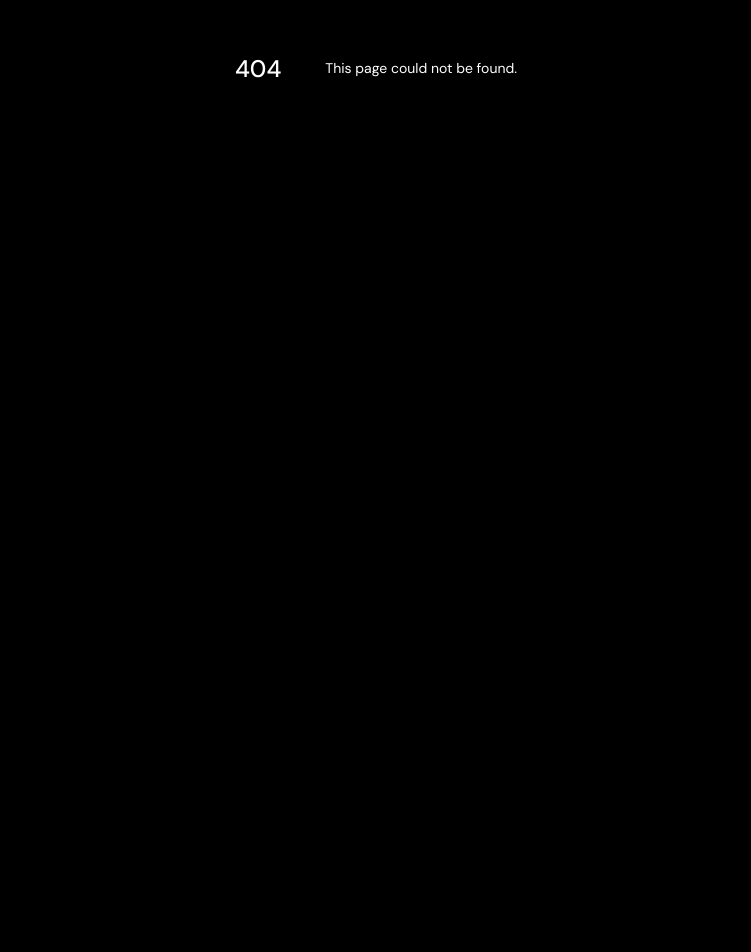
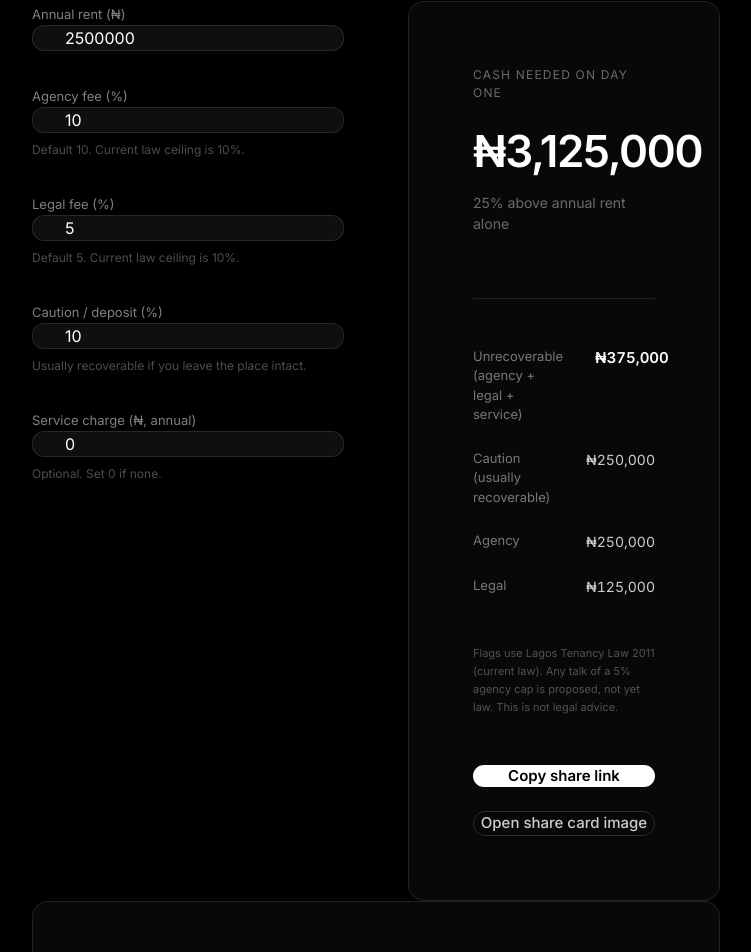
Before and after one commit to FADAREC/ShelterPoint-NG, a Next.js app: page /check in a window 1280 px wide. Before the commit this address had no page. Shown: the part 332-1284 px from the top of the page, without its empty margins (264-1015 px from the left). Before the commit the page ends 800 px from the top, so only its background shows below. Built offline with nearby package versions, Linux system fonts and the light colour scheme.

Commit message:
feat: ShelterCheck Move-In Cost Checker page

```diff
--- /dev/null
+++ b/app/check/page.tsx
@@ -0,0 +1,248 @@
+'use client';
+
+import { useMemo, useState } from 'react';
+import Link from 'next/link';
+import {
+  DEFAULT_QUOTE,
+  formatNaira,
+  moveInCost,
+  type Quote,
+} from '@/lib/moveInCost';
+
+function parseNumber(raw: string): number {
+  const cleaned = raw.replace(/[^0-9.]/g, '');
+  const n = Number(cleaned);
+  return Number.isFinite(n) ? n : 0;
+}
+
+export default function ShelterCheckPage() {
+  const [annualRent, setAnnualRent] = useState(String(DEFAULT_QUOTE.annualRent));
+  const [agencyPct, setAgencyPct] = useState(String(DEFAULT_QUOTE.agencyPct));
+  const [legalPct, setLegalPct] = useState(String(DEFAULT_QUOTE.legalPct));
+  const [cautionPct, setCautionPct] = useState(String(DEFAULT_QUOTE.cautionPct));
+  const [serviceCharge, setServiceCharge] = useState(
+    String(DEFAULT_QUOTE.serviceCharge),
+  );
+
+  const quote: Quote = useMemo(
+    () => ({
+      annualRent: parseNumber(annualRent),
+      agencyPct: parseNumber(agencyPct),
+      legalPct: parseNumber(legalPct),
+      cautionPct: parseNumber(cautionPct),
+      serviceCharge: parseNumber(serviceCharge),
+    }),
+    [annualRent, agencyPct, legalPct, cautionPct, serviceCharge],
+  );
+
+  const result = useMemo(() => moveInCost(quote), [quote]);
+
+  const shareUrl =
+    typeof window !== 'undefined'
+      ? `${window.location.origin}/api/og?rent=${quote.annualRent}&dayOne=${Math.round(result.dayOne)}&unrecoverable=${Math.round(result.unrecoverable)}`
+      : '';
+
+  async function copyShareLink() {
+    const url = `${window.location.origin}/check?rent=${quote.annualRent}&agency=${quote.agencyPct}&legal=${quote.legalPct}&caution=${quote.cautionPct}&service=${quote.serviceCharge}`;
+    try {
+      await navigator.clipboard.writeText(url);
+      alert('Link copied. Paste it in WhatsApp or X.');
+    } catch {
+      alert(url);
+    }
+  }
+
+  return (
+    <main className="min-h-screen bg-black text-white">
+      <div className="border-b border-white/[0.06]">
+        <div className="max-w-3xl mx-auto px-5 h-12 flex items-center justify-between">
+          <Link href="/" className="text-[13px] font-medium tracking-tight text-white/90">
+            ShelterPoint
+          </Link>
+          <span className="text-[12px] text-white/40">ShelterCheck</span>
+        </div>
+      </div>
+
+      <div className="max-w-3xl mx-auto px-5 py-12 sm:py-16">
+        <p className="text-[13px] tracking-[0.12em] uppercase text-white/35 mb-4">
+          ShelterCheck · free tool
+        </p>
+        <h1 className="text-[2rem] sm:text-[2.75rem] font-semibold leading-[1.1] tracking-[-0.03em]">
+          See the real cost before you pay anyone
+        </h1>
+        <p className="mt-4 text-[16px] text-white/50 leading-relaxed max-w-xl">
+          Enter the quote you were given. Get day-one cash needed, what you
+          likely will not get back, and flags against current Lagos Tenancy Law
+          2011.
+        </p>
+
+        <div className="mt-10 grid gap-8 sm:grid-cols-2">
+          <div className="space-y-4">
+            <Field
+              label="Annual rent (₦)"
+              value={annualRent}
+              onChange={setAnnualRent}
+              inputMode="numeric"
+            />
+            <Field
+              label="Agency fee (%)"
+              value={agencyPct}
+              onChange={setAgencyPct}
+              inputMode="decimal"
+              hint="Default 10. Current law ceiling is 10%."
+            />
+            <Field
+              label="Legal fee (%)"
+              value={legalPct}
+              onChange={setLegalPct}
+              inputMode="decimal"
+              hint="Default 5. Current law ceiling is 10%."
+            />
+            <Field
+              label="Caution / deposit (%)"
+              value={cautionPct}
+              onChange={setCautionPct}
+              inputMode="decimal"
+              hint="Usually recoverable if you leave the place intact."
+            />
+            <Field
+              label="Service charge (₦, annual)"
+              value={serviceCharge}
+              onChange={setServiceCharge}
+              inputMode="numeric"
+              hint="Optional. Set 0 if none."
+            />
+          </div>
+
+          <div className="rounded-2xl border border-white/10 bg-white/[0.03] p-6 sm:p-8">
+            <p className="text-[12px] tracking-[0.1em] uppercase text-white/40">
+              Cash needed on day one
+            </p>
+            <p className="mt-2 text-[2.25rem] sm:text-[2.75rem] font-semibold tracking-[-0.03em] text-white">
+              {formatNaira(result.dayOne)}
+            </p>
+            <p className="mt-1 text-[14px] text-white/40">
+              {result.overheadPct.toFixed(0)}% above annual rent alone
+            </p>
+
+            <div className="mt-8 space-y-3 border-t border-white/10 pt-6">
+              <Row label="Unrecoverable (agency + legal + service)" value={formatNaira(result.unrecoverable)} emphasize />
+              <Row label="Caution (usually recoverable)" value={formatNaira(result.recoverable)} />
+              <Row label="Agency" value={formatNaira(result.agency)} />
+              <Row label="Legal" value={formatNaira(result.legal)} />
+            </div>
+
+            {result.flags.length > 0 && (
+              <div className="mt-6 space-y-2">
+                {result.flags.map((f) => (
+                  <p
+                    key={f}
+                    className="text-[13px] leading-snug text-amber-200/90 bg-amber-500/10 border border-amber-500/20 rounded-lg px-3 py-2"
+                  >
+                    {f}
+                  </p>
+                ))}
+              </div>
+            )}
+
+            <p className="mt-6 text-[11px] leading-relaxed text-white/30">
+              Flags use Lagos Tenancy Law 2011 (current law). Any talk of a 5%
+              agency cap is proposed, not yet law. This is not legal advice.
+            </p>
+
+            <div className="mt-6 flex flex-col gap-3">
+              <button
+                type="button"
+                onClick={copyShareLink}
+                className="h-12 rounded-xl bg-white text-black text-[15px] font-semibold hover:bg-white/90 transition-colors"
+              >
+                Copy share link
+              </button>
+              <a
+                href={shareUrl || '#'}
+                target="_blank"
+                rel="noreferrer"
+                className="h-12 rounded-xl border border-white/15 text-white/80 text-[15px] font-medium flex items-center justify-center hover:border-white/30 transition-colors"
+              >
+                Open share card image
+              </a>
+            </div>
+          </div>
+        </div>
+
+        <div className="mt-14 rounded-2xl border border-white/10 bg-white/[0.03] p-6 sm:p-8 text-center">
+          <p className="text-[13px] tracking-[0.1em] uppercase text-white/35">
+            Next step
+          </p>
+          <h2 className="mt-2 text-[1.35rem] sm:text-[1.6rem] font-semibold tracking-tight">
+            Get founding access for verified homes in your area
+          </h2>
+          <p className="mt-2 text-[15px] text-white/45 max-w-md mx-auto">
+            Priority access, founding member rate, and inspection credits when
+            friends join through you.
+          </p>
+          <Link
+            href="/#waitlist"
+            className="inline-flex mt-6 h-12 px-8 items-center justify-center rounded-xl bg-white text-black text-[15px] font-semibold hover:bg-white/90 transition-colors"
+          >
+            Join the ShelterPoint waitlist
+          </Link>
+        </div>
+      </div>
+    </main>
+  );
+}
+
+function Field({
+  label,
+  value,
+  onChange,
+  inputMode,
+  hint,
+}: {
+  label: string;
+  value: string;
+  onChange: (v: string) => void;
+  inputMode?: 'numeric' | 'decimal';
+  hint?: string;
+}) {
+  return (
+    <label className="block">
+      <span className="text-[13px] text-white/50">{label}</span>
+      <input
+        value={value}
+        onChange={(e) => onChange(e.target.value)}
+        inputMode={inputMode}
+        className="mt-1.5 w-full h-12 rounded-xl bg-white/[0.06] border border-white/10 px-4 text-[16px] text-white outline-none focus:border-white/30 transition-colors"
+      />
+      {hint ? (
+        <span className="mt-1 block text-[12px] text-white/30">{hint}</span>
+      ) : null}
+    </label>
+  );
+}
+
+function Row({
+  label,
+  value,
+  emphasize,
+}: {
+  label: string;
+  value: string;
+  emphasize?: boolean;
+}) {
+  return (
+    <div className="flex items-start justify-between gap-4">
+      <span className="text-[13px] text-white/45">{label}</span>
+      <span
+        className={
+          emphasize
+            ? 'text-[15px] font-semibold text-white tabular-nums'
+            : 'text-[14px] text-white/80 tabular-nums'
+        }
+      >
+        {value}
+      </span>
+    </div>
+  );
+}
```
